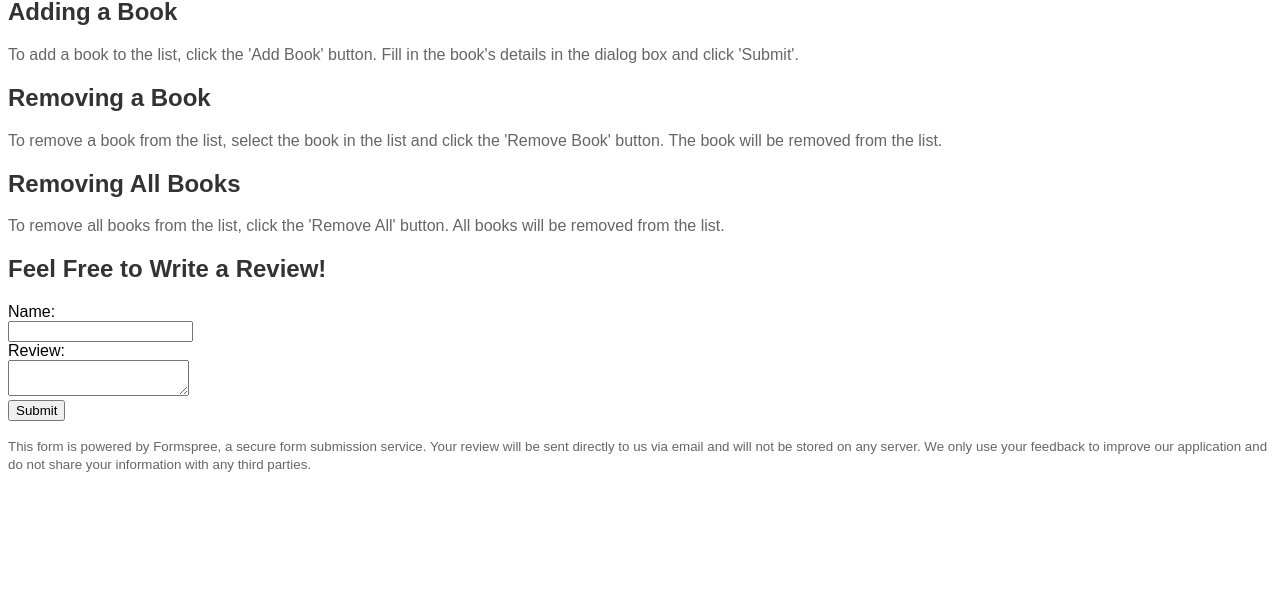
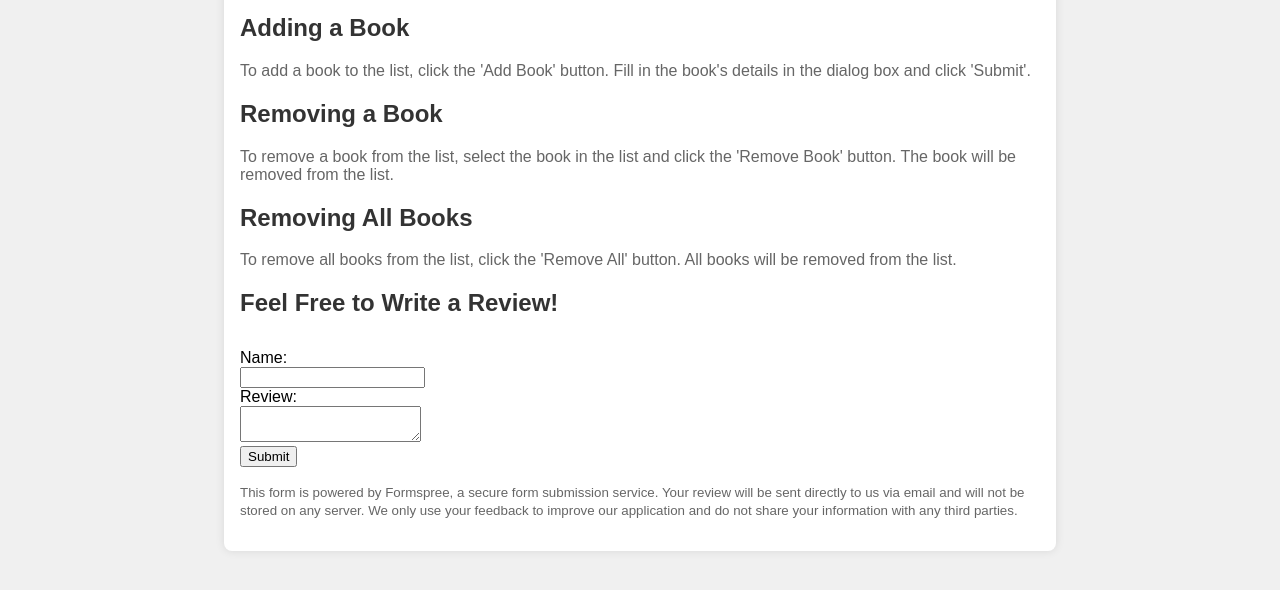
Before and after one commit to jawshfn/BookManager, a plain HTML site: page index.html in a window 1280 px wide. Shown: the part 82-672 px from the top of the page. Drawn offline with Linux system fonts and the light colour scheme.

Commit message:
Update index.html
extra css

```diff
--- a/index.html
+++ b/index.html
@@ -3,8 +3,11 @@
     <head>
         <title>Bookstore User Guide</title>
         <style>
-            body {
+           body {
                 font-family: Arial, sans-serif;
+                margin: 0;
+                padding: 0;
+                background-color: #f0f0f0;
             }
             h1, h2 {
                 color: #333;
@@ -12,17 +15,21 @@
             p {
                 color: #666;
             }
-            #reviews {
+            .container {
+                margin: auto;
+                max-width: 800px;
+                padding: 1em;
+                background-color: white;
+                border-radius: 8px;
+                box-shadow: 0 0 10px rgba(0,0,0,0.1);
+            }
+            form {
                 margin-top: 2em;
-            }
-            .review {
-                border: 1px solid #ddd;
-                padding: 1em;
-                margin-bottom: 1em;
             }
         </style>
     </head>
     <body>
+        <div class="container">
         <h1>Bookstore User Guide</h1>
         <h2>Adding a Book</h2>
         <p>To add a book to the list, click the 'Add Book' button. Fill in the book's details in the dialog box and click 'Submit'.</p>
@@ -43,5 +50,6 @@
         </form>
         <p><small>This form is powered by Formspree, a secure form submission service. Your review will be sent directly to us via email and will not be stored on any server.
             We only use your feedback to improve our application and do not share your information with any third parties.</small></p>
+            </div>
     </body>
 </html>
```
